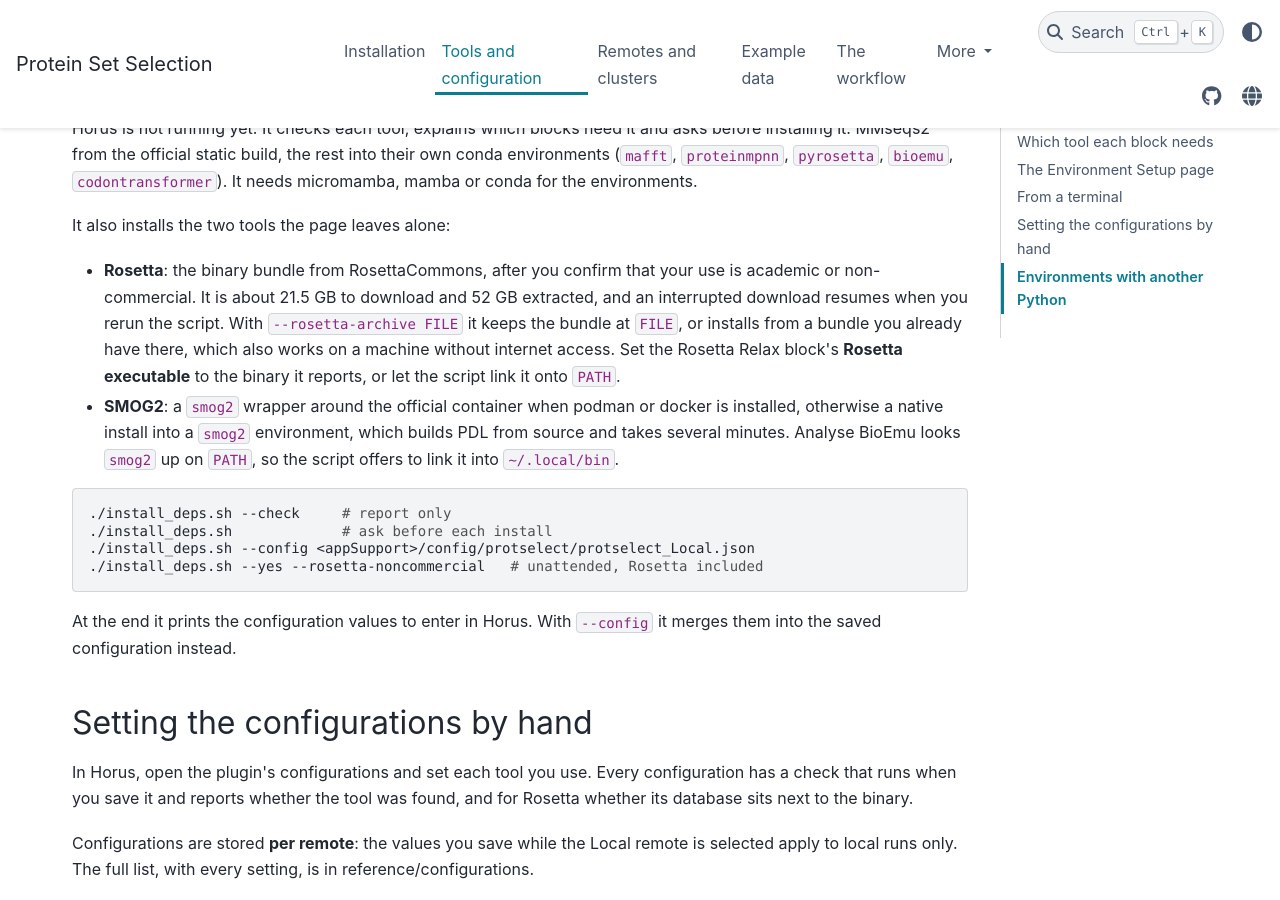
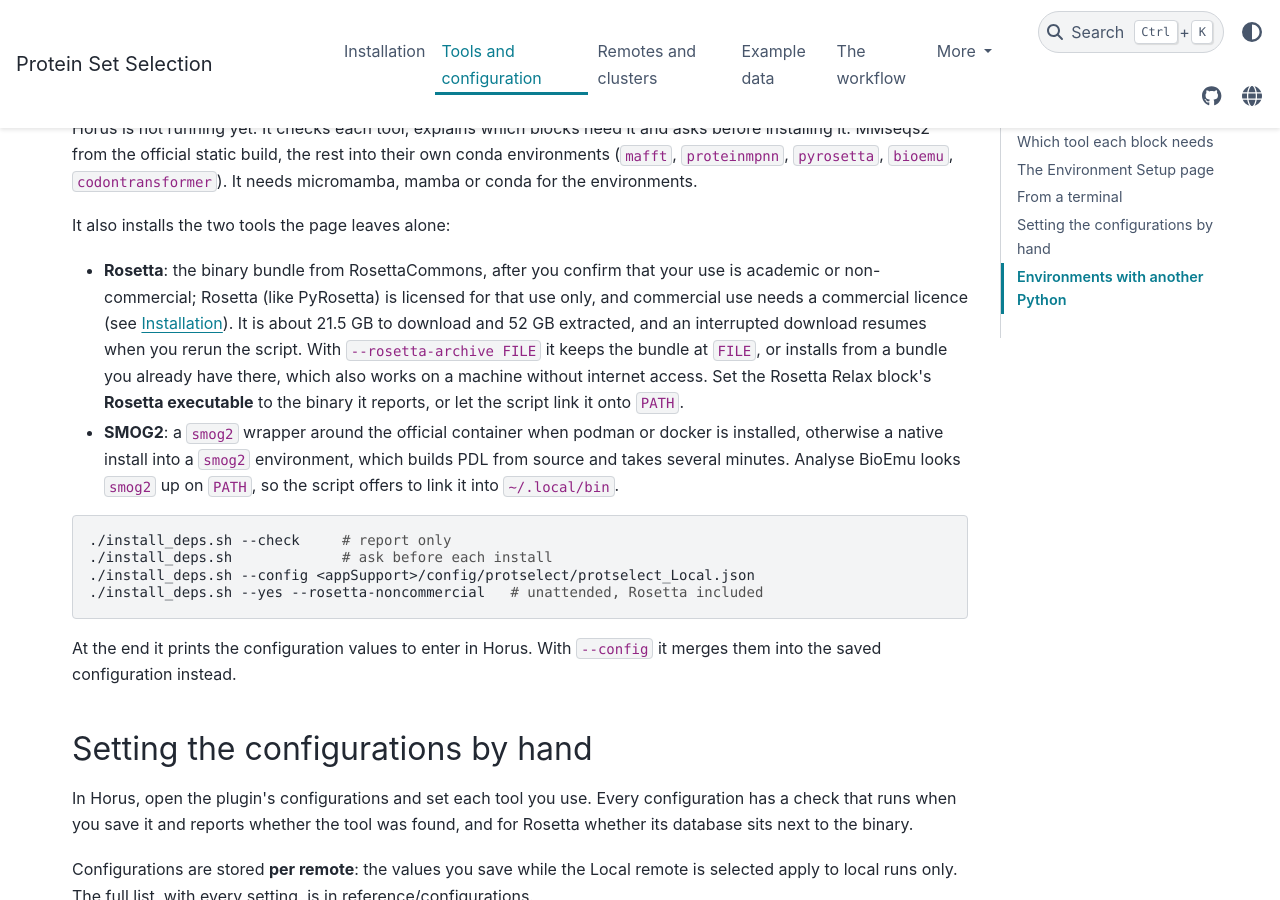
Before and after one commit to BSC-CNS-EAPM/protein-set-selection-horus, a Sphinx documentation site: the page built from docs/configuration.rst, in a window 1280 px wide and 900 px high, scrolled down 1892 px. Built offline with Sphinx 7.4.7 and the PyData theme 0.15.4, drawn with Linux system fonts in a browser that asks for light colours; pages that are not in the unit, such as notebooks, are missing from menus.

Commit message:
Say in the docs that Rosetta needs a licence
The installation page now states that Rosetta and PyRosetta are free for
academic and non-commercial use only, that commercial use (fee-for-service
work included) needs a licence from the University of Washington, and that
since neither download asks for a login, checking that is up to the user.
The installer section links to it.

Co-Authored-By: Claude Opus 5.5 <noreply@anthropic.com>

```diff
--- a/docs/configuration.rst
+++ b/docs/configuration.rst
@@ -100,12 +100,14 @@ environments.
 It also installs the two tools the page leaves alone:
 
 - **Rosetta**: the binary bundle from RosettaCommons, after you confirm that
-  your use is academic or non-commercial. It is about 21.5 GB to download and
-  52 GB extracted, and an interrupted download resumes when you rerun the
-  script. With ``--rosetta-archive FILE`` it keeps the bundle at ``FILE``, or
-  installs from a bundle you already have there, which also works on a machine
-  without internet access. Set the Rosetta Relax block's **Rosetta executable** to the binary
-  it reports, or let the script link it onto ``PATH``.
+  your use is academic or non-commercial; Rosetta (like PyRosetta) is licensed
+  for that use only, and commercial use needs a commercial licence (see
+  :doc:`installation`). It is about 21.5 GB to download and 52 GB extracted,
+  and an interrupted download resumes when you rerun the script. With
+  ``--rosetta-archive FILE`` it keeps the bundle at ``FILE``, or installs from a
+  bundle you already have there, which also works on a machine without
+  internet access. Set the Rosetta Relax block's **Rosetta executable** to the
+  binary it reports, or let the script link it onto ``PATH``.
 - **SMOG2**: a ``smog2`` wrapper around the official container when podman or
   docker is installed, otherwise a native install into a ``smog2`` environment,
   which builds PDL from source and takes several minutes. Analyse BioEmu looks
```
Also changed, not shown: docs/installation.rst (+11 -0 lines).
